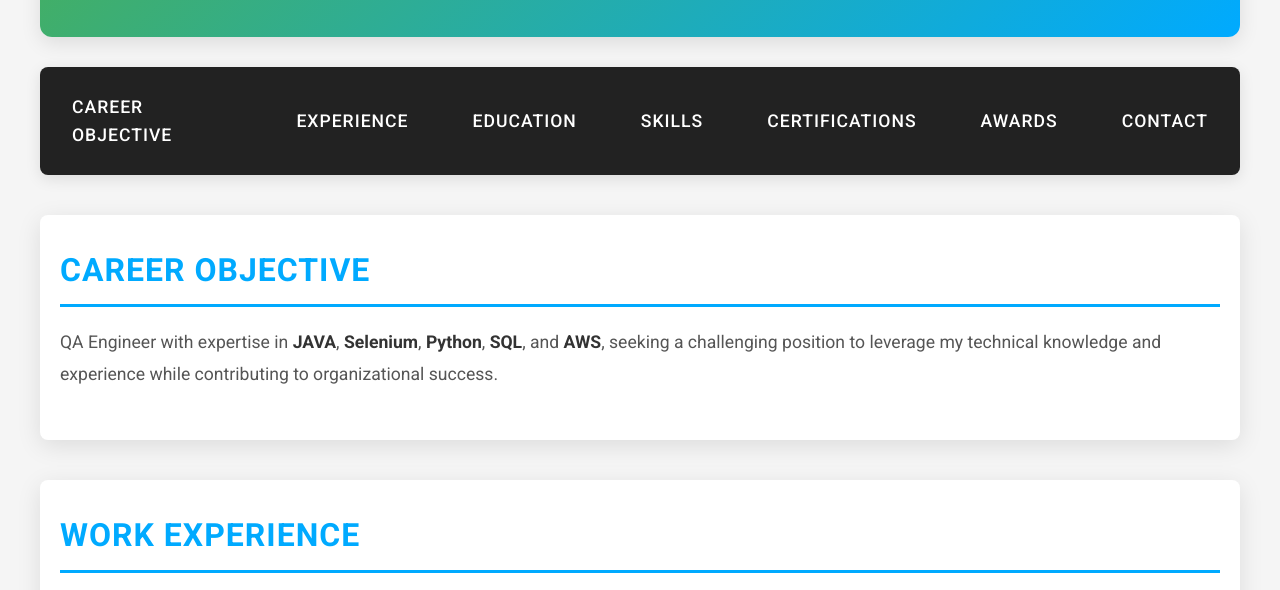
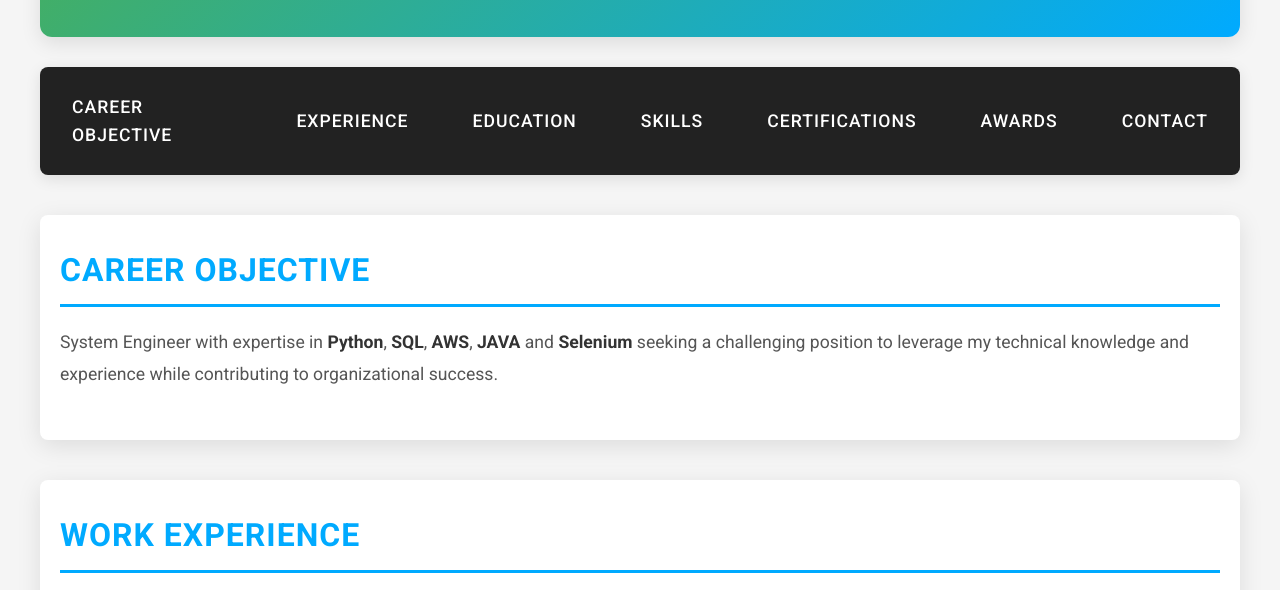
Before and after one commit to Shashank-Kumar11/shashank-portfolio, a plain HTML site: page index.html in a window 1280 px wide. Shown: the part 202-792 px from the top of the page. Drawn offline with Linux system fonts and the light colour scheme.

Commit message:
Update index.html

```diff
--- a/index.html
+++ b/index.html
@@ -47,7 +47,7 @@
 <section id="career-objective">
     <h2 class="section-title">Career Objective</h2>
     <div class="info-box">
-        QA Engineer with expertise in <strong>JAVA</strong>, <strong>Selenium</strong>, <strong>Python</strong>, <strong>SQL</strong>, and <strong>AWS</strong>, seeking a challenging position to leverage my technical knowledge and experience while contributing to organizational success.
+        System Engineer with expertise in <strong>Python</strong>, <strong>SQL</strong>, <strong>AWS</strong>, <strong>JAVA</strong> and <strong>Selenium</strong> seeking a challenging position to leverage my technical knowledge and experience while contributing to organizational success.
     </div>
 </section>
 
```
